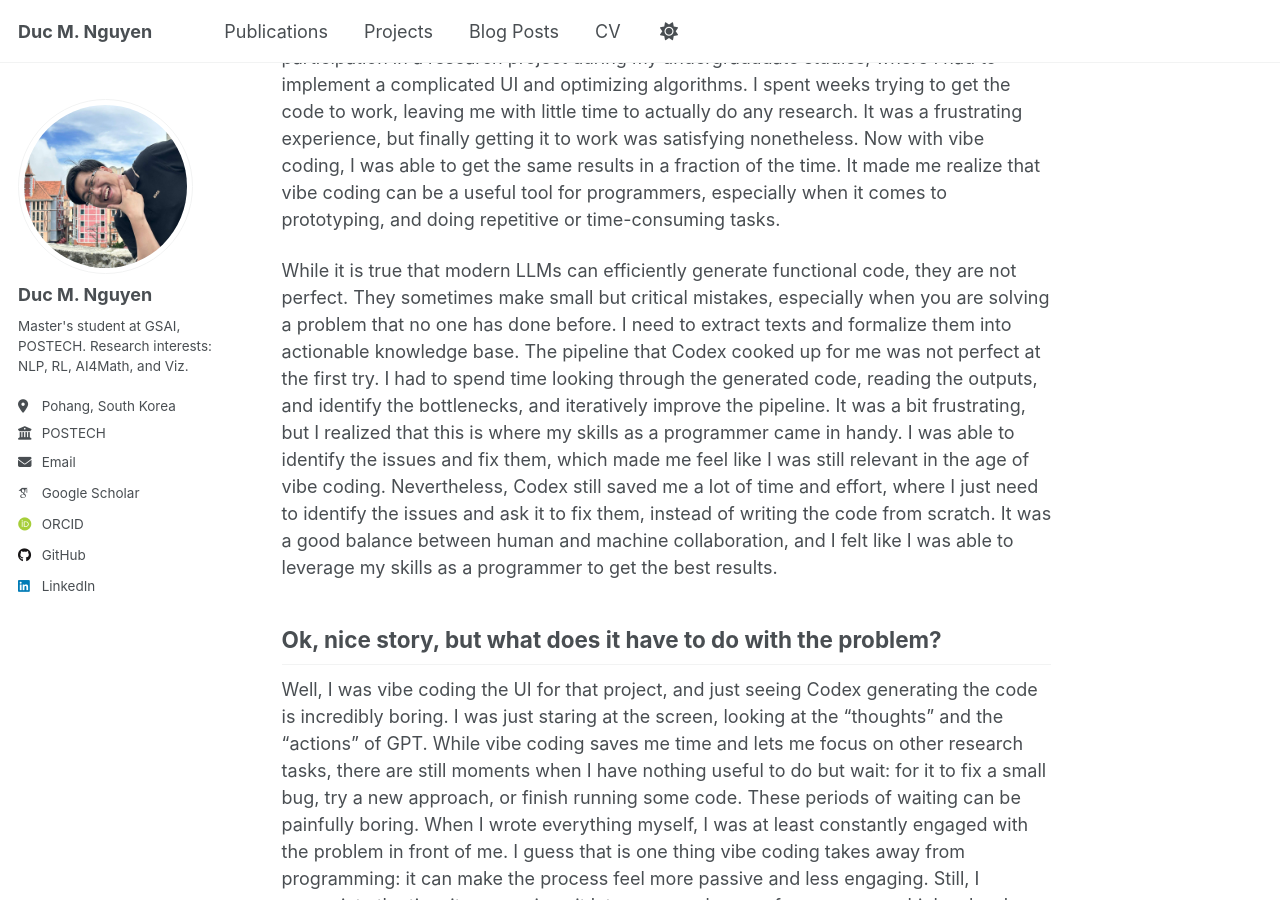
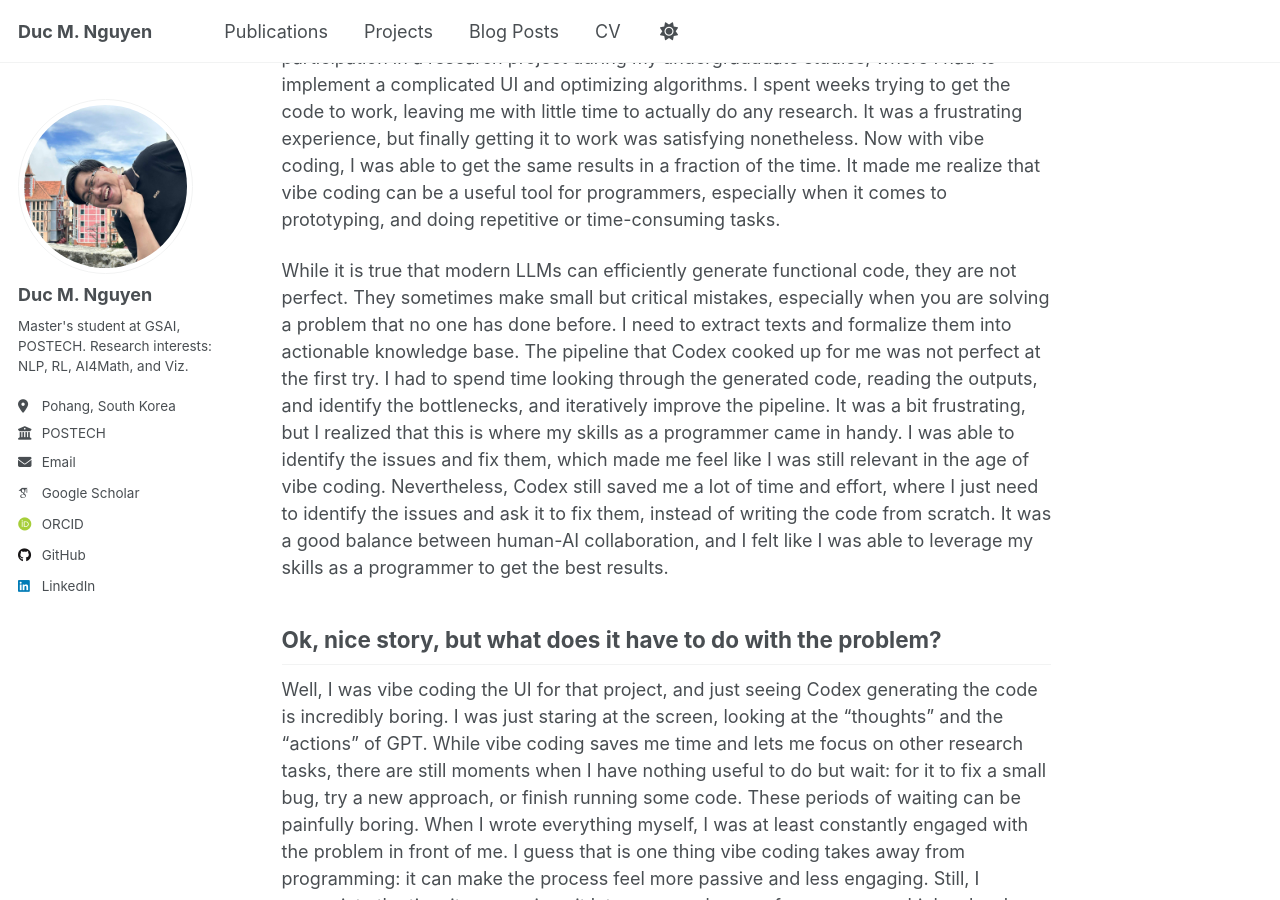
Before and after one commit to kurone02/kurone02.github.io, a Jekyll site: the page built from _posts/2026-08-10-blog-post-1.md, in a window 1280 px wide and 900 px high, scrolled down 1302 px. Built offline with Jekyll 4.4.1, drawn with Linux system fonts in a browser that asks for light colours; some web fonts are replaced; a script that is not in the unit is left out.

Commit message:
fix typo

```diff
--- a/_posts/2026-08-10-blog-post-1.md
+++ b/_posts/2026-08-10-blog-post-1.md
@@ -23,7 +23,7 @@
 ## Vibe coding is not that bad?
 I had that feeling for a while, until quite recently, when I had to do an implementation-heavy project for my research, which I was not particularly interested in. I realized that vibe coding is not necessarily a bad thing. I used [Codex](https://openai.com/codex/) to generate the frontend code for my project, and it saved me a lot of time and effort. I was amazed at how quickly I was able to prototype my ideas, and I can focus on the research aspects of the project, rather than getting bogged down in the details of coding. This reminded me of my first participation in a research project during my undergradudate studies, where I had to implement a complicated UI and optimizing algorithms. I spent weeks trying to get the code to work, leaving me with little time to actually do any research. It was a frustrating experience, but finally getting it to work was satisfying nonetheless. Now with vibe coding, I was able to get the same results in a fraction of the time. It made me realize that vibe coding can be a useful tool for programmers, especially when it comes to prototyping, and doing repetitive or time-consuming tasks.
 
-While it is true that modern LLMs can efficiently generate functional code, they are not perfect. They sometimes make small but critical mistakes, especially when you are solving a problem that no one has done before. I need to extract texts and formalize them into actionable knowledge base. The pipeline that Codex cooked up for me was not perfect at the first try. I had to spend time looking through the generated code, reading the outputs, and identify the bottlenecks, and iteratively improve the pipeline. It was a bit frustrating, but I realized that this is where my skills as a programmer came in handy. I was able to identify the issues and fix them, which made me feel like I was still relevant in the age of vibe coding. Nevertheless, Codex still saved me a lot of time and effort, where I just need to identify the issues and ask it to fix them, instead of writing the code from scratch. It was a good balance between human and machine collaboration, and I felt like I was able to leverage my skills as a programmer to get the best results.
+While it is true that modern LLMs can efficiently generate functional code, they are not perfect. They sometimes make small but critical mistakes, especially when you are solving a problem that no one has done before. I need to extract texts and formalize them into actionable knowledge base. The pipeline that Codex cooked up for me was not perfect at the first try. I had to spend time looking through the generated code, reading the outputs, and identify the bottlenecks, and iteratively improve the pipeline. It was a bit frustrating, but I realized that this is where my skills as a programmer came in handy. I was able to identify the issues and fix them, which made me feel like I was still relevant in the age of vibe coding. Nevertheless, Codex still saved me a lot of time and effort, where I just need to identify the issues and ask it to fix them, instead of writing the code from scratch. It was a good balance between human-AI collaboration, and I felt like I was able to leverage my skills as a programmer to get the best results.
 
 ## Ok, nice story, but what does it have to do with the problem?
 Well, I was vibe coding the UI for that project, and just seeing Codex generating the code is incredibly boring. I was just staring at the screen, looking at the "thoughts" and the "actions" of GPT. While vibe coding saves me time and lets me focus on other research tasks, there are still moments when I have nothing useful to do but wait: for it to fix a small bug, try a new approach, or finish running some code. These periods of waiting can be painfully boring. When I wrote everything myself, I was at least constantly engaged with the problem in front of me. I guess that is one thing vibe coding takes away from programming: it can make the process feel more passive and less engaging. Still, I appreciate the time it saves, since it lets me spend more of my energy on higher-level problem solving rather than on the mechanics of writing code.
```
